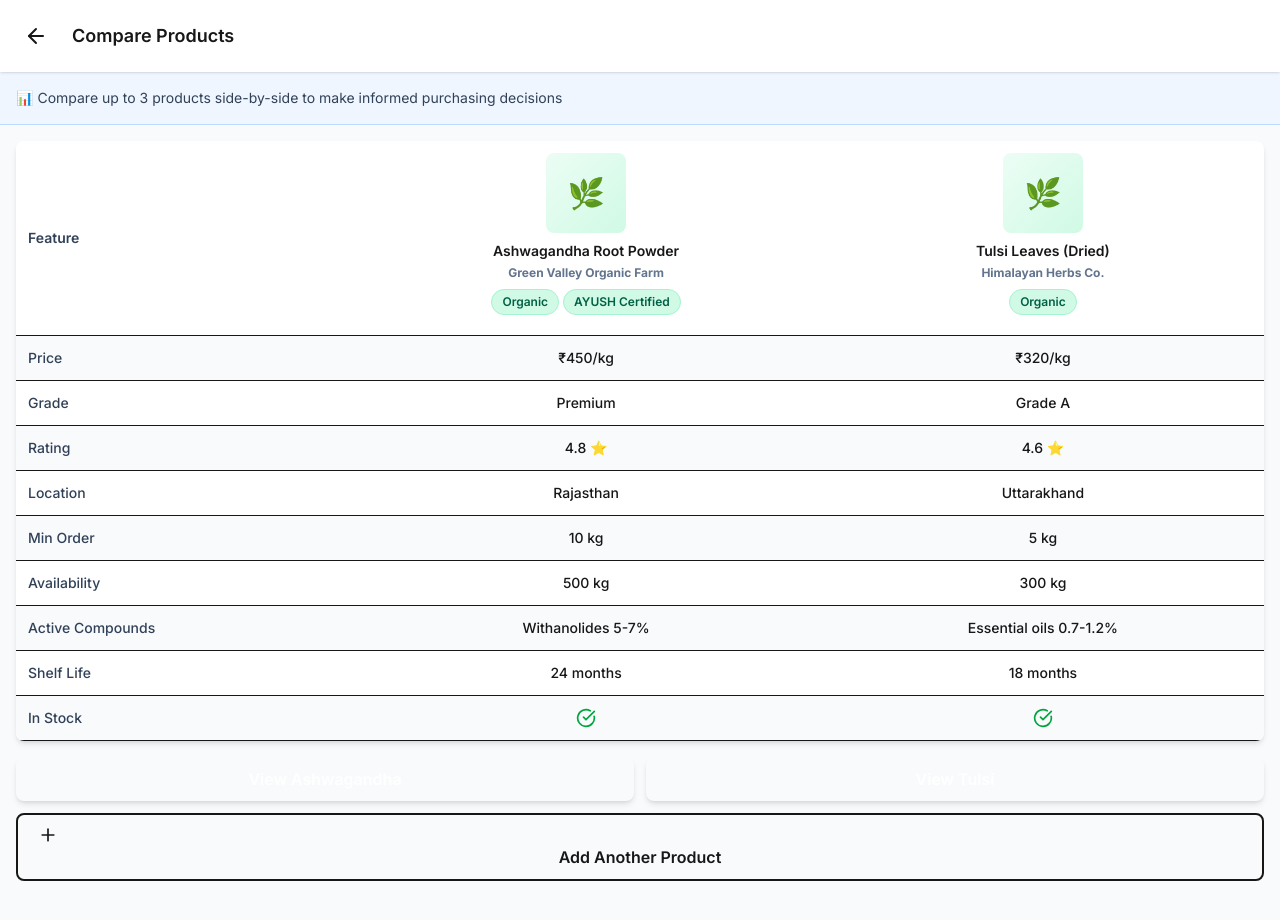
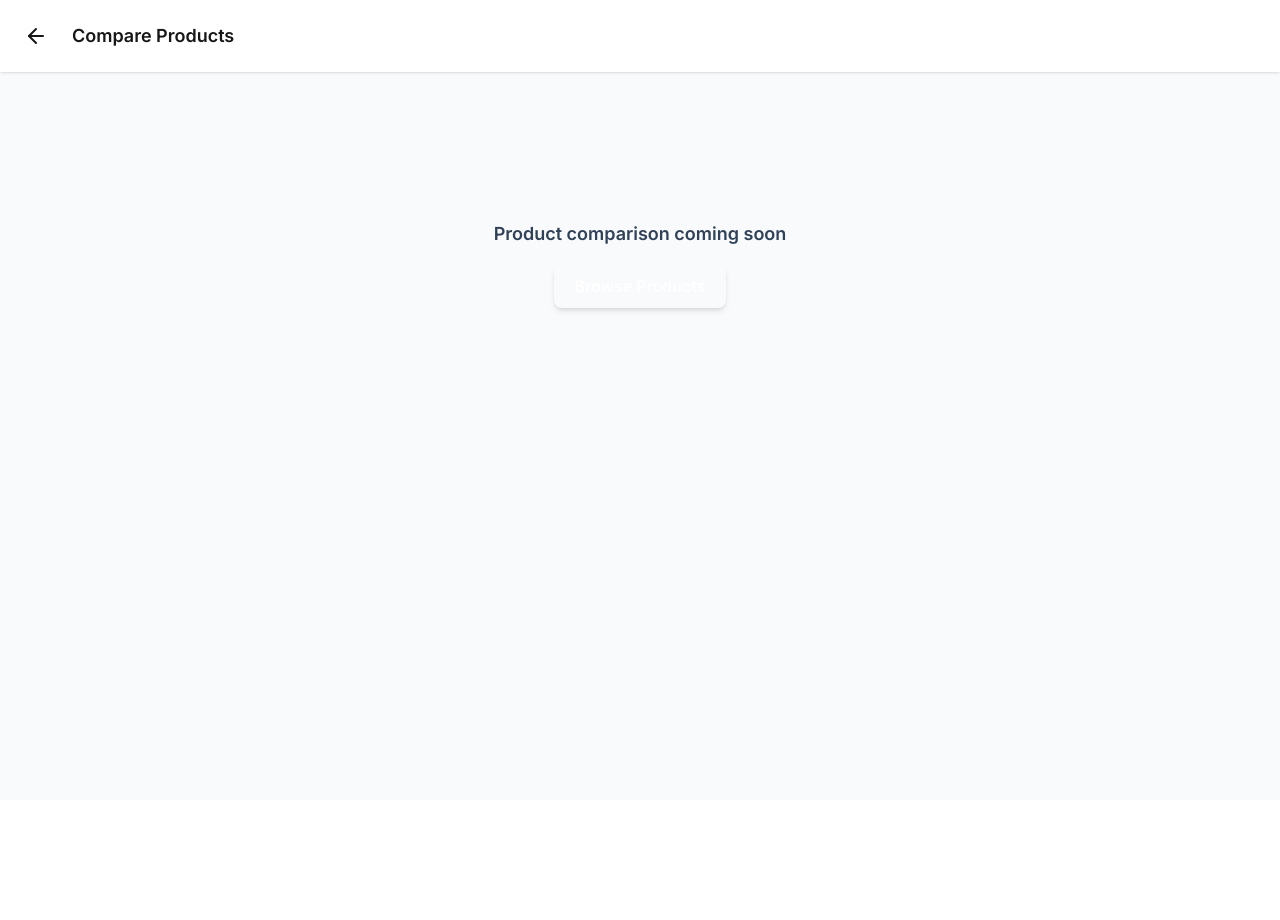
Before and after one commit to github-gp/echarak-mobile-app, a Next.js app: page /compare in a window 1280 px wide. Shown: the top 920 px of the page. After the commit the page ends 800 px from the top, so only its background shows below. Built offline with nearby package versions, Linux system fonts and the light colour scheme.

Commit message:
Fix TypeScript error in compare page2

```diff
--- a/src/app/compare/page.tsx
+++ b/src/app/compare/page.tsx
@@ -1,44 +1,14 @@
 'use client';
 
-import { ArrowLeft, Plus, X, CheckCircle, XCircle } from 'lucide-react';
-import { useRouter, useSearchParams } from 'next/navigation';
-import { sampleProducts } from '@/data/sampleProducts';
-import { formatCurrency } from '@/lib/utils';
+import { ArrowLeft } from 'lucide-react';
+import { useRouter } from 'next/navigation';
 import Button from '@/components/common/Button';
-import Badge from '@/components/common/Badge';
-
-type Product = typeof sampleProducts[0];
-
-interface ComparisonField {
-  label: string;
-  key: keyof Product;
-  format?: (val: any, unit?: string) => string;
-}
 
 export default function ComparePage() {
   const router = useRouter();
-  const searchParams = useSearchParams();
-
-  const productIds = searchParams.get('ids')?.split(',') || ['1', '2'];
-  const products = productIds
-    .map(id => sampleProducts.find(p => p.id === id))
-    .filter((p): p is Product => p !== undefined);
-
-  const comparisonFields: ComparisonField[] = [
-    { label: 'Price', key: 'price', format: (val: number) => `${formatCurrency(val)}/kg` },
-    { label: 'Grade', key: 'grade' },
-    { label: 'Rating', key: 'rating', format: (val: number) => `${val} ⭐` },
-    { label: 'Location', key: 'location' },
-    { label: 'Min Order', key: 'minOrder', format: (val: number, unit?: string) => `${val} ${unit || 'kg'}` },
-    { label: 'Availability', key: 'availability', format: (val: number, unit?: string) => `${val} ${unit || 'kg'}` },
-    { label: 'Active Compounds', key: 'activeCompounds' },
-    { label: 'Shelf Life', key: 'shelfLife' },
-    { label: 'In Stock', key: 'inStock', format: (val: boolean) => val ? '✓' : '✗' },
-  ];
 
   return (
-    <div className="min-h-screen bg-slate-50 pb-20">
-      {/* Header */}
+    <div className="min-h-screen bg-slate-50">
       <div className="sticky top-0 z-50 bg-white shadow-sm">
         <div className="flex items-center gap-4 p-4">
           <button onClick={() => router.back()} className="p-2 hover:bg-slate-100 rounded-lg">
@@ -48,102 +18,11 @@ export default function ComparePage() {
         </div>
       </div>
 
-      {/* Info Banner */}
-      <div className="bg-blue-50 border-b border-blue-200 p-4">
-        <p className="text-sm text-slate-700">
-          📊 Compare up to 3 products side-by-side to make informed purchasing decisions
-        </p>
-      </div>
-
-      {/* Comparison Table */}
-      <div className="p-4">
-        <div className="bg-white rounded-lg shadow-md overflow-x-auto">
-          <table className="w-full">
-            <thead>
-              <tr className="border-b">
-                <th className="p-3 text-left text-sm font-semibold text-slate-700 sticky left-0 bg-white z-10">
-                  Feature
-                </th>
-                {products.map((product) => (
-                  <th key={product.id} className="p-3 min-w-[200px]">
-                    <div className="relative">
-                      <div className="text-center">
-                        <div className="w-20 h-20 bg-gradient-to-br from-emerald-50 to-emerald-100 rounded-lg flex items-center justify-center mx-auto mb-2">
-                          <span className="text-3xl">🌿</span>
-                        </div>
-                        <h3 className="font-semibold text-sm mb-1">{product.name}</h3>
-                        <p className="text-xs text-slate-500 mb-2">{product.seller}</p>
-                        <div className="flex flex-wrap justify-center gap-1 mb-2">
-                          {product.certifications.map((cert) => (
-                            <Badge key={cert} variant="success" className="text-xs">
-                              {cert}
-                            </Badge>
-                          ))}
-                        </div>
-                      </div>
-                    </div>
-                  </th>
-                ))}
-              </tr>
-            </thead>
-            <tbody>
-              {comparisonFields.map((field, idx) => (
-                <tr key={idx} className={`border-b ${idx % 2 === 0 ? 'bg-slate-50' : ''}`}>
-                  <td className="p-3 text-sm font-medium text-slate-700 sticky left-0 bg-inherit z-10">
-                    {field.label}
-                  </td>
-                  {products.map((product) => {
-                    const rawValue = product[field.key];
-                    let displayValue: string | number | boolean = rawValue;
-
-                    if (field.format) {
-                      displayValue = field.format(rawValue, product.unit);
-                    }
-
-                    return (
-                      <td key={product.id} className="p-3 text-sm text-center">
-                        {field.key === 'inStock' ? (
-                          product.inStock ? (
-                            <CheckCircle className="w-5 h-5 text-green-600 mx-auto" />
-                          ) : (
-                            <XCircle className="w-5 h-5 text-red-600 mx-auto" />
-                          )
-                        ) : (
-                          <span className="font-medium">{String(displayValue)}</span>
-                        )}
-                      </td>
-                    );
-                  })}
-                </tr>
-              ))}
-            </tbody>
-          </table>
+      <div className="flex items-center justify-center h-96">
+        <div className="text-center">
+          <p className="text-lg font-semibold text-slate-700 mb-4">Product comparison coming soon</p>
+          <Button onClick={() => router.push('/search')}>Browse Products</Button>
         </div>
-
-        {/* Action Buttons */}
-        <div className="mt-4 grid grid-cols-2 gap-3">
-          {products.map((product) => (
-            <Button
-              key={product.id}
-              variant="primary"
-              onClick={() => router.push(`/product/${product.id}`)}
-            >
-              View {product.name.split(' ')[0]}
-            </Button>
-          ))}
-        </div>
-
-        {/* Add More Products */}
-        {products.length < 3 && (
-          <Button
-            variant="outline"
-            className="w-full mt-3"
-            onClick={() => router.push('/search')}
-          >
-            <Plus className="w-5 h-5 mr-2" />
-            Add Another Product
-          </Button>
-        )}
       </div>
     </div>
   );
```
